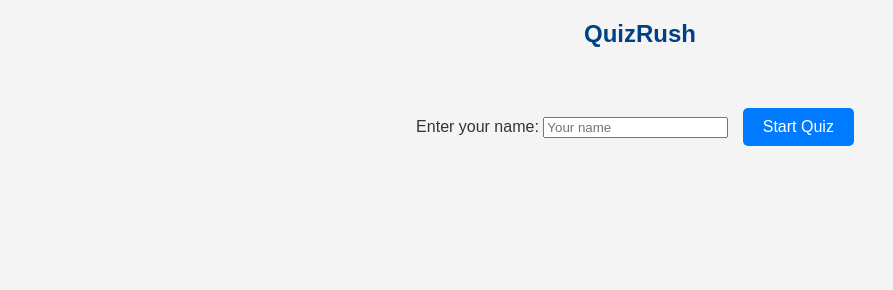
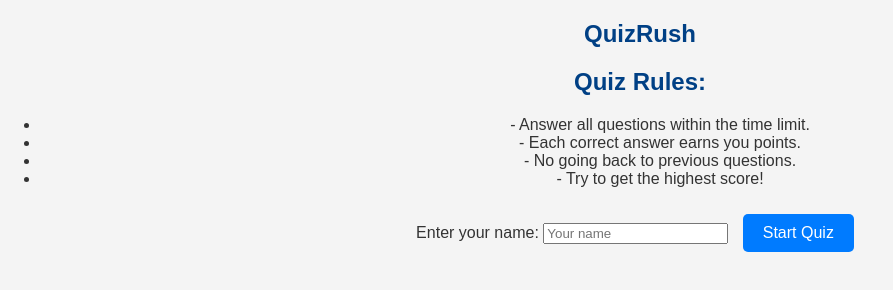
Before and after one commit to kenneth2-3/QuizRush, a plain HTML site: page index.html in a window 1280 px wide. Shown: the whole page, without its empty margins (0-893 px from the left). Drawn offline with Linux system fonts and the light colour scheme.

Commit message:
Add code for restructuring the texts

```diff
--- a/index.html
+++ b/index.html
@@ -16,11 +16,21 @@
 
     <nav>
         <header>
-            <h1>QuizRush</h1> <!-- Only the quiz name in the header -->
+            <h1>QuizRush</h1>
         </header>
 
         <main>
-            <section id="start-screen">
+            <section id="quiz-rules-section">
+                <h2>Quiz Rules:</h2>
+                <ul id="quiz-rules">
+                    <li>- Answer all questions within the time limit.</li>
+                    <li>- Each correct answer earns you points.</li>
+                    <li>- No going back to previous questions.</li>
+                    <li>- Try to get the highest score!</li>
+                </ul>
+            </section>
+
+            <section id="input-section">
                 <label for="username">Enter your name:</label>
                 <input type="text" id="username" placeholder="Your name">
                 <button id="start-btn">Start Quiz</button>
@@ -42,7 +52,7 @@
                 <button id="restart-btn">Restart Quiz</button>
             </section>
 
-            <div id="question-counter">Question <span id="question-number">1</span> / <span id="total-questions">0</span></div>
+            <div id="question-counter" class="hidden">Question <span id="question-number">1</span> / <span id="total-questions">0</span></div>
         </main>
     </nav>
 
```
